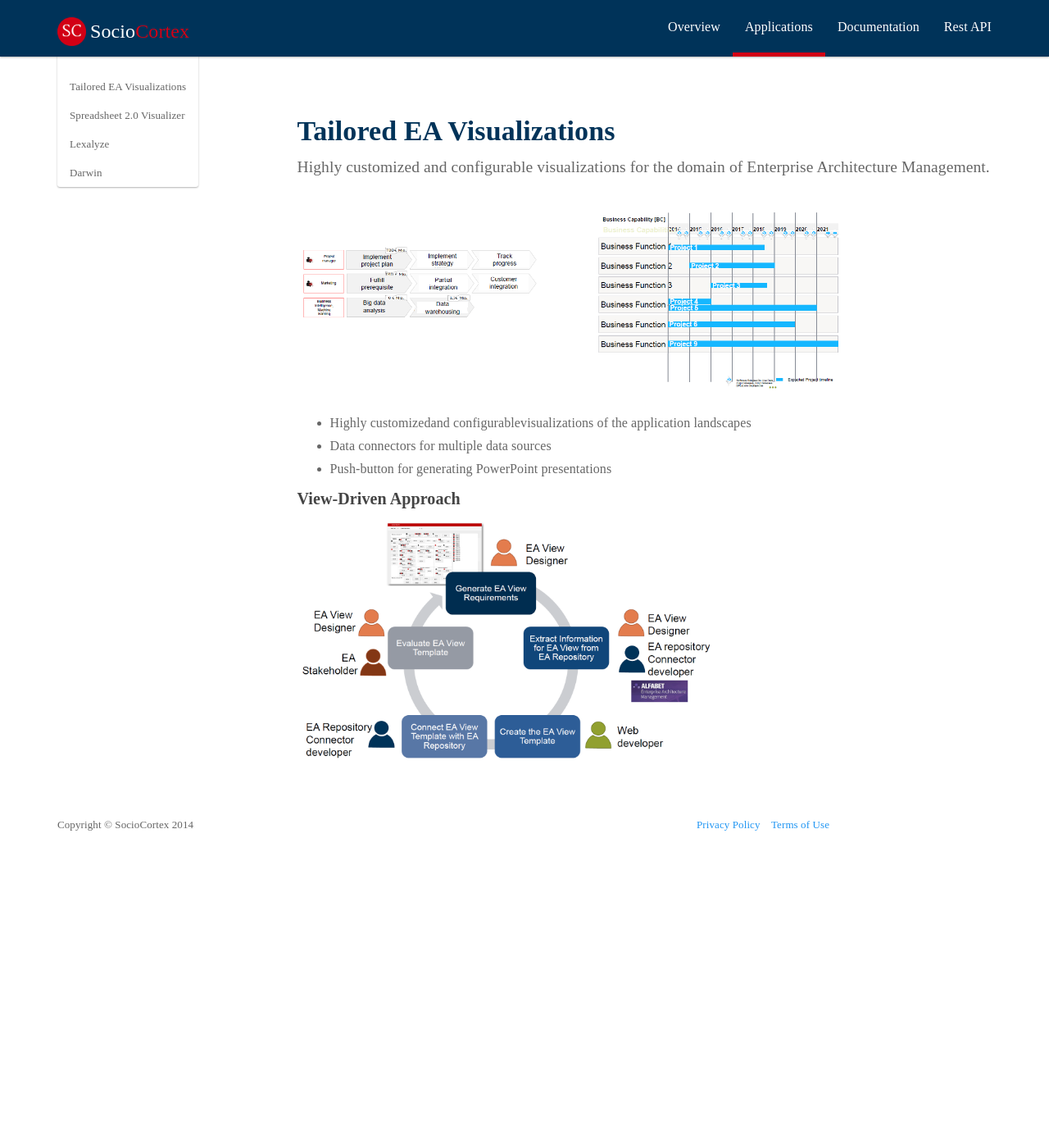
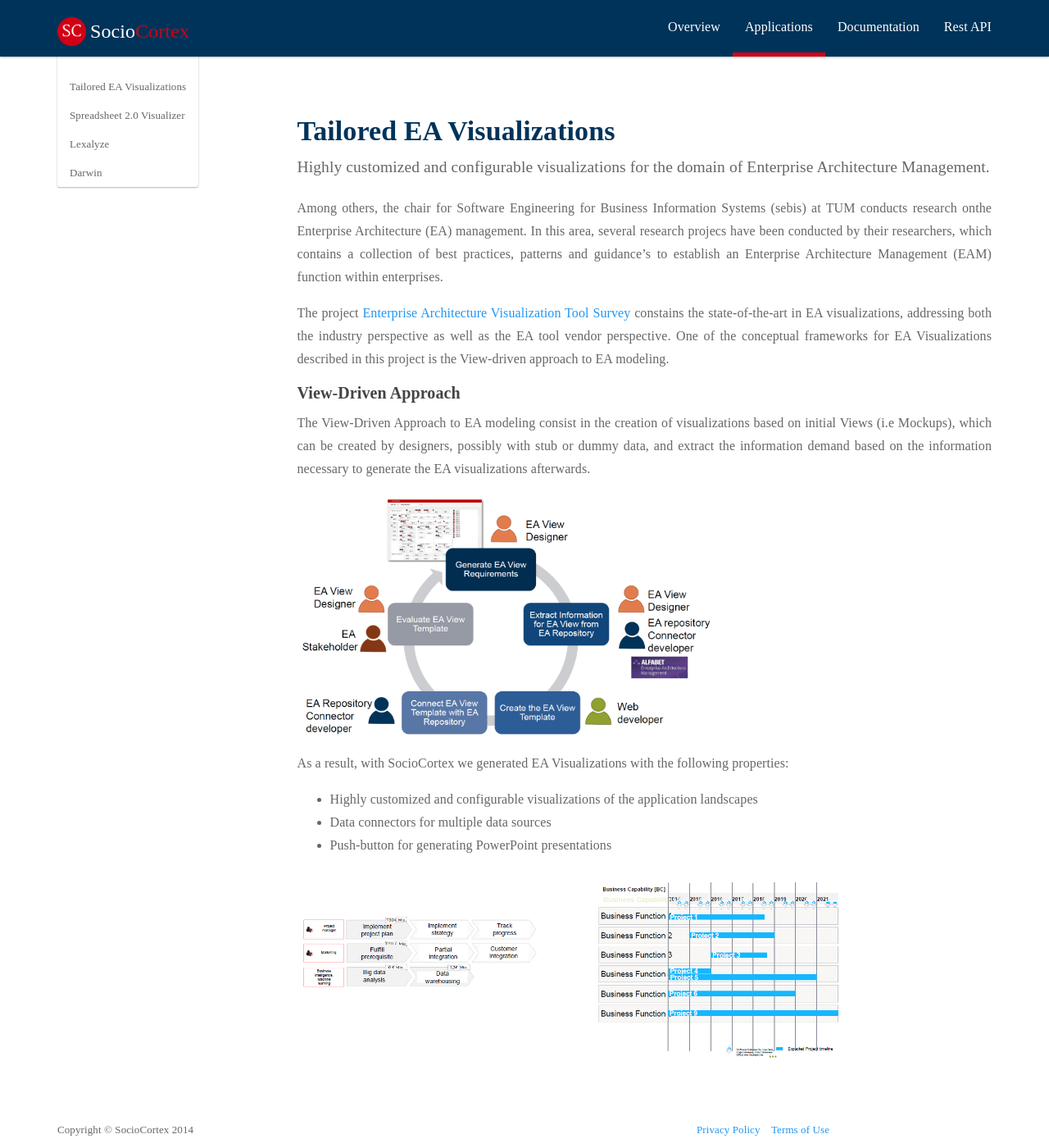
Before and after one commit to manoj5864/sociocortex, a Jekyll site: the page built from _posts/application/2015-10-04-tailoredea.md, in a window 1280 px wide and 1400 px high. Shown: the whole window at 82% size. Built offline with Jekyll 4.4.1, drawn with Linux system fonts in a browser that asks for light colours.

Commit message:
Updating Tailored EA Visualizations

```diff
--- a/_posts/application/2015-10-04-tailoredea.md
+++ b/_posts/application/2015-10-04-tailoredea.md
@@ -6,12 +6,20 @@
 teaser:   "Highly customized and configurable visualizations for the domain of Enterprise Architecture Management."
 ---
 
-![Tailored EA Visualizations]({{ "/img/ea.png" }}){:width="80%"}
+Among others, the chair for Software Engineering for Business Information Systems (sebis) at TUM conducts research onthe Enterprise Architecture (EA) management. In this area, several research projecs have been conducted by their researchers, which contains a collection of best practices, patterns and guidance’s to establish an Enterprise Architecture Management (EAM) function within enterprises.
 
-* Highly customizedand configurablevisualizations of the application landscapes
+The project  [Enterprise Architecture Visualization Tool Survey ](https://wwwmatthes.in.tum.de/pages/6u8f5ki1t2yz/EAVTS2014-Enterprise-Architecture-Visualization-Tool-Survey) constains the state-of-the-art in EA visualizations, addressing both the industry perspective as well as the EA tool vendor perspective. One of the conceptual frameworks for EA Visualizations described in this project is the View-driven approach to EA modeling.
+
+##### View-Driven Approach
+
+The View-Driven Approach to EA modeling consist in the creation of visualizations based on initial Views (i.e Mockups), which can be created by designers, possibly with stub or dummy data, and extract the information demand based on the information necessary to generate the EA visualizations afterwards.
+
+![View-Driven Approach]({{ "/img/vdapproach.png" }}){:width="60%"}
+
+As a result, with SocioCortex we generated EA Visualizations with the following properties:
+
+* Highly customized and configurable visualizations of the application landscapes
 * Data connectors for multiple data sources
 * Push-button for generating PowerPoint presentations
 
-##### View-Driven Approach
-
-![View-Driven Approach]({{ "/img/vdapproach.png" }}){:width="60%"}
+![Tailored EA Visualizations]({{ "/img/ea.png" }}){:width="80%"}
```
